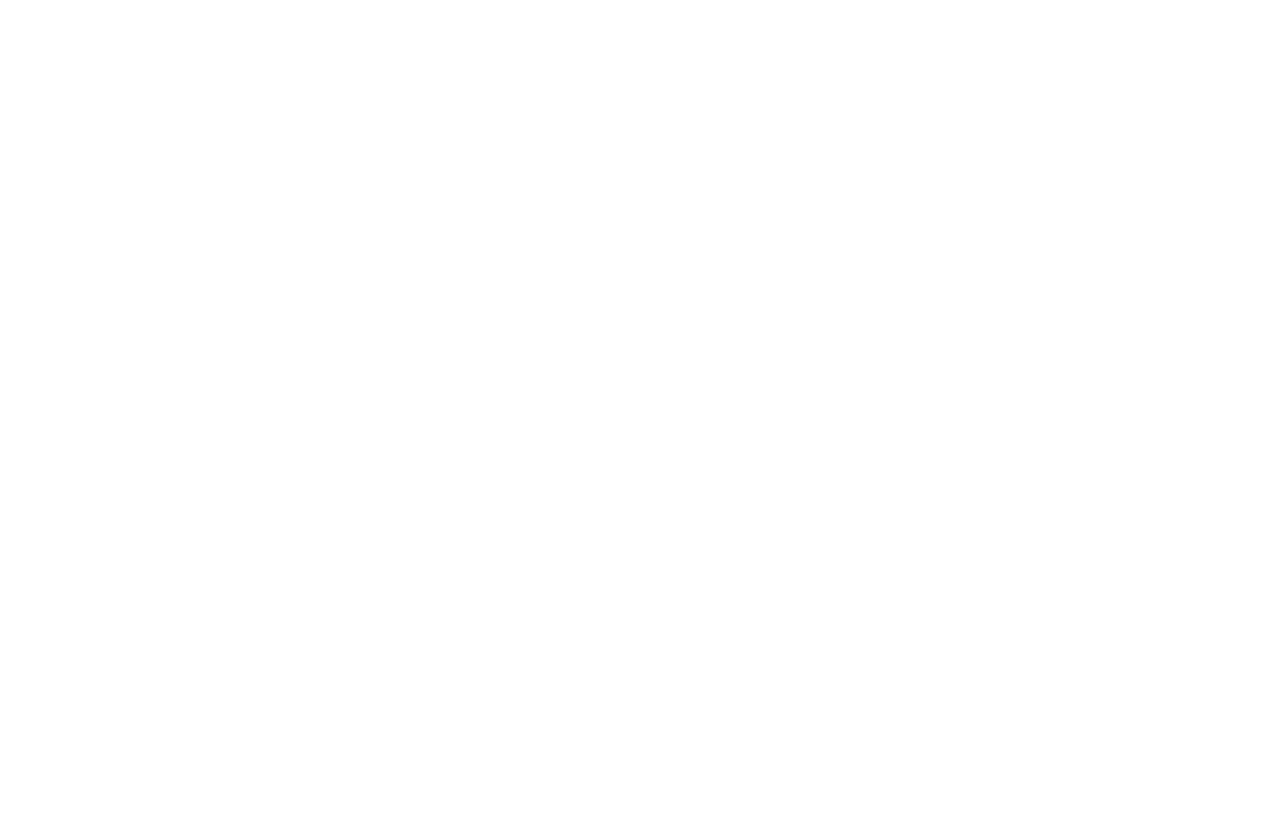
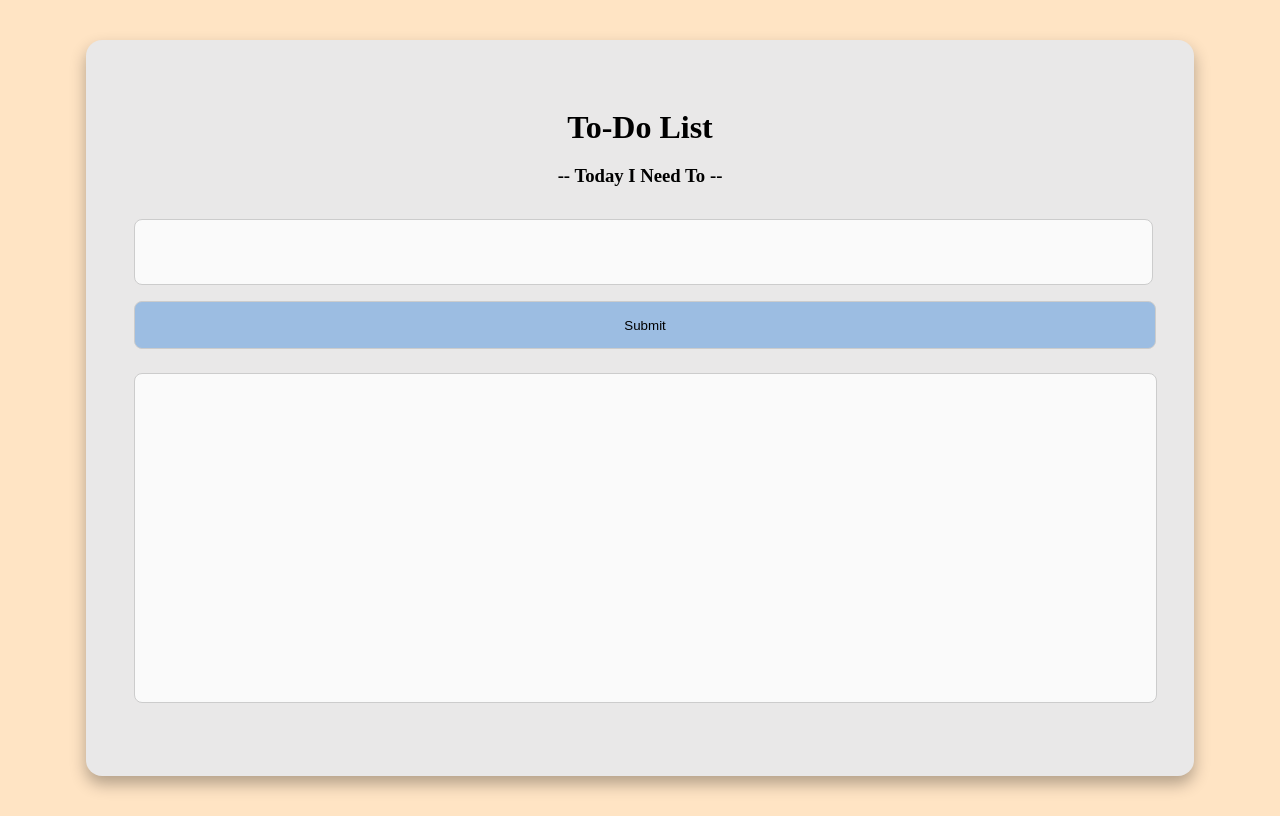
Before and after one commit to dts-kominfo-rea2b/challenge-08-agungrg17, a website: page index.html in a window 1280 px wide. Drawn offline with Linux system fonts and the light colour scheme.

Commit message:
Update index.html membuat fnclicklistener to do list

```diff
--- a/index.html
+++ b/index.html
@@ -5,16 +5,89 @@
     <meta http-equiv="X-UA-Compatible" content="IE=edge" />
     <meta name="viewport" content="width=device-width, initial-scale=1.0" />
     <title>Challenge - DOM</title>
+    <style>
+      body {
+        display: flex;
+        justify-content: center;
+        align-items: center;
+        min-height: 100vh;
+        background-color: bisque;
+      }
+      #app {
+        width: 80%;
+        min-height: 80vh;
+        background-color: rgb(233, 232, 232);
+        border-radius: 1rem;
+        padding: 3rem;
+        box-shadow: 0 0.5rem 1rem rgba(0, 0, 0, 0.3);
+      }
+      #todo-title {
+        font-size: 2rem;
+        font-weight: bold;
+        margin-bottom: 1rem;
+        text-align: center;
+      }
+      #todo-subtitle {
+        text-align: center;
+        margin-bottom: 2rem;
+      }
+      #todo-input {
+        width: 99%;
+        height: 3rem;
+        border-radius: 0.5rem;
+        border: 1px solid #ccc;
+        background-color: #fafafa;
+        padding: 0.5rem;
+        margin-bottom: 1rem;
+        font-size: 1.5rem;
+      }
+
+      #todo-submit {
+        width: 101%;
+        height: 3rem;
+        border-radius: 0.5rem;
+        border: 1px solid #ccc;
+        background-color: #9cbde2;
+        padding: 0.5rem;
+        margin:auto;
+        cursor: pointer;
+
+      }
+
+      #todo-output {
+        width: 97%;
+        height: 20rem;
+        border-radius: 0.5rem;
+        border: 1px solid #ccc;
+        background-color: #fafafa;
+        padding-top: 0.5rem;
+        overflow-y: scroll;
+        font-size: 1.5rem;
+      }
+    </style>
   </head>
   <body>
     <div id="app">
+      <header>
+        <h1 id="todo-title">To-Do List</h1>
+        <h3 id="todo-subtitle">-- Today I Need To --</h3>
+
       <!-- TODO: Buatlah sebuah header dengan id todo-title -->
       <!-- TODO: Buatlah sebuah subtitle dengan id todo-subtitle -->
-
+      </header>
+      <div id="content">
+        <input id = "todo-input" type="text">
+        <button id="todo-submit">Submit</button>
       <!-- Section: input -->
       <!-- TODO: Buatlah sebuah input bertipe text dengan id todo-input -->
       <!-- TODO: Buatlah sebuah button dengan id todo-submit -->
 
+        <div id="list">
+          <ul id="todo-output">
+
+          </ul>
+        </div>
+      </div>
       <!-- Section output -->
       <!-- TODO: Buatlah sebuah <ul> dengan id todo-output -->
     </div>
@@ -22,20 +95,37 @@
     <!-- ! Untuk tantangan ini, script jangan diubah ke external js yah ! -->
     <script>
       // TODO: Deklarasi variable sesuai dengan kebutuhan di sini
-      let button;
-      let input;
-      let output;
+      let button = document.querySelector("#todo-submit");
+      let input = document.querySelector("#todo-input");
+      let output = document.querySelector("#todo-output");
 
       // TODO: Buatlah sebuah fungsi dengan nama fnClickHandler
       // Fungsi yang digunakan untuk menambahkan tulisan
       // Jangan ubah cara deklarasi fungsinya, cukup isi saja
-      function fnClickHandler(toDoItem) {}
-
+      function fnClickHandler(toDoItem) {
+        let list = document.createElement("li");
+        list.textContent = toDoItem;
+        list.className = "todo-list";
+        input.value = " ";
+        return list;
+      }
+      //output.append(...fnClickHandler);
       // TODO: register event onclick / addEventListener untuk button
       // akan menjalankan fungsi fnClickHandler
+      button.addEventListener('click', () => {
+        const inputText = input.value;
+        return output.appendChild(fnClickHandler(inputText));
 
+      })
       // TODO: register event onkeypress / addEventListener untuk input
       // sehingga saat di input ditekan enter akan menjalankan fungsi fnClickHandler juga
+      input.addEventListener('keypress', (event) => {
+        if (event.key === "Enter") {
+          const inputText = input.value;
+          return output.appendChild(fnClickHandler(inputText));
+
+        }
+      })
     </script>
   </body>
 </html>
```
